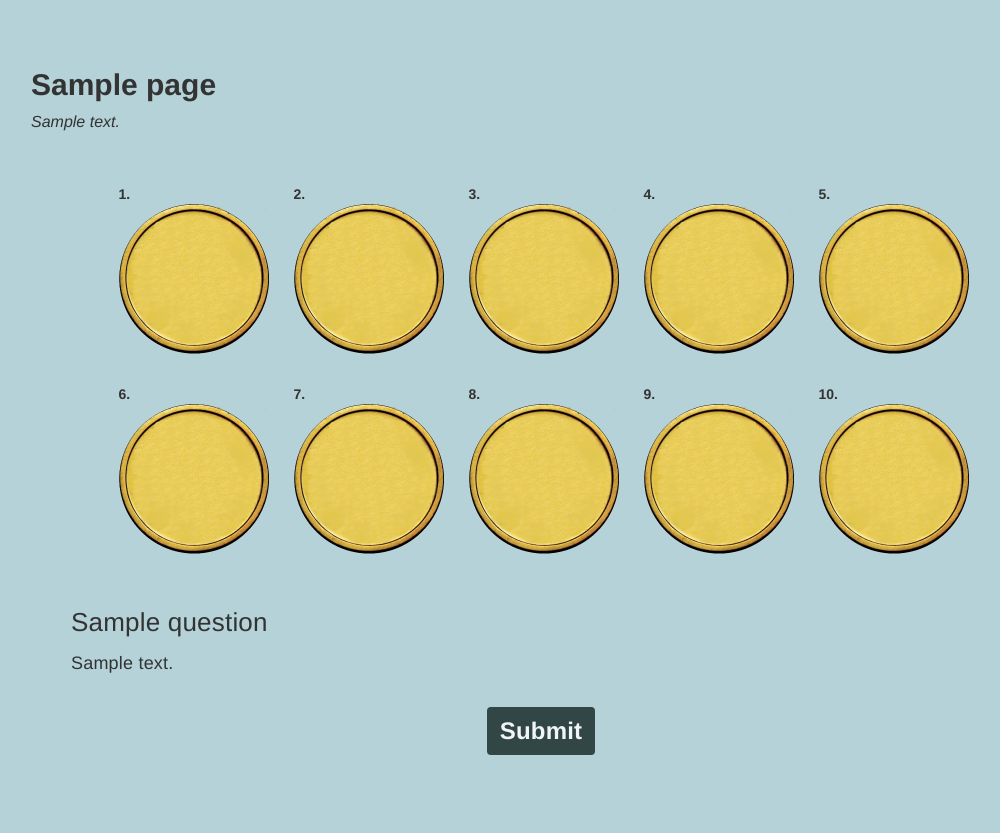
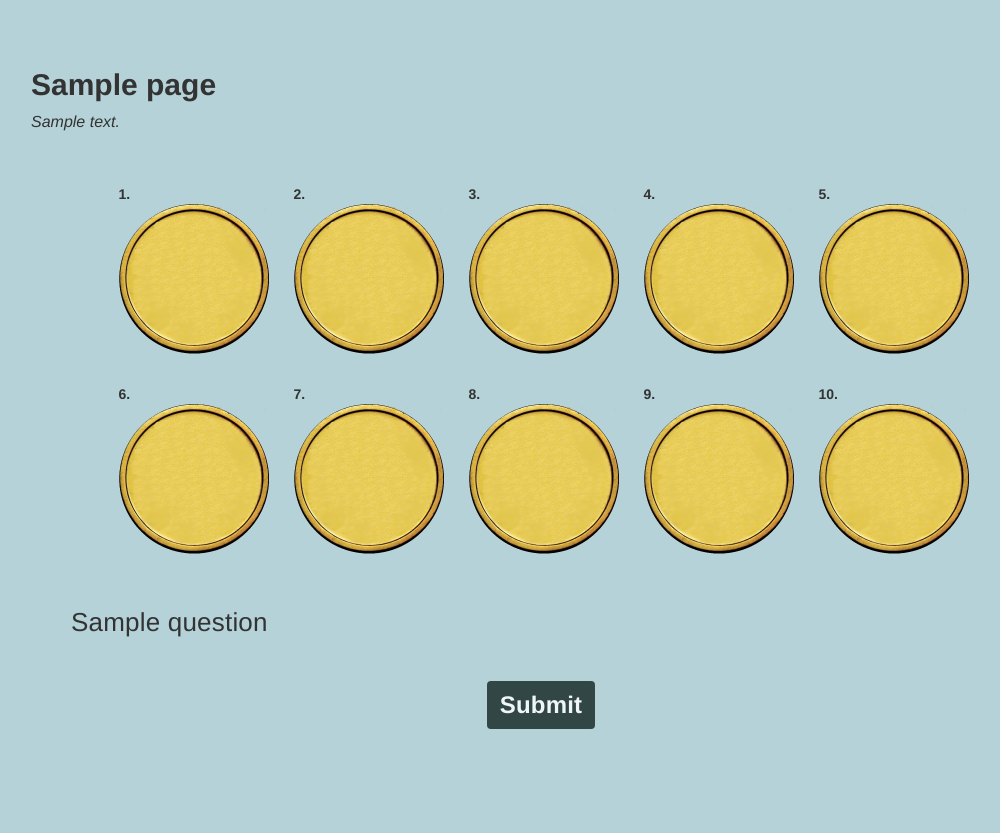
Before and after one commit to Tartar-san/QuestionnaireApp, a Django app: template templates/Lottery.html in a window 1280 px wide. Shown: the whole page, without its empty margins (99-1099 px from the left). After the commit the page ends 729 px from the top, so only its background shows below. Run offline with Django 3.2, Linux system fonts and the light colour scheme; the template is opened without the code that fills it: most values are stand-ins (such as "Sample title", 1, 10 or a date in 2020); some libraries are stand-ins or nearby versions.

Commit message:
some minor changes with text in Lottery.html

```diff
--- a/static/poll/css/styles.css
+++ b/static/poll/css/styles.css
@@ -26,6 +26,7 @@ input[type="radio"], input[type="checkbox"] {
 
 
 body{
+      font-size: 18px;
     background-color: #B4D2D7;
 }
 
@@ -93,8 +94,8 @@ p.page-text {
     font-size: 26px;
     margin-top: 20px;
     margin-bottom: 10px;
+}
 
-}
 
 .coin-container{
     font-size: 14px;
--- a/templates/Lottery.html
+++ b/templates/Lottery.html
@@ -190,16 +190,20 @@
                     </label>
                 </div>
             </div>
+
+         {% if page.language == "RU" %}
+            Ваш 10-значный код для участия в лотарее. Сохраните или запишите его, чтобы не потерять.
+
+        {% elif  page.language == "UA" %}
+            Ваш 10-значний код для участі у лотареї. Збережіть або запишіть його, щоб не загубити.
+
+        {% endif %}
+
             <ul>
                 {% for question in questions %}
                     <li class="question-text">
                         {{ question.heading }}
                     </li>
-
-                    <li>
-                        {{ question.text }}
-                    </li>
-
                 {% endfor %}
             </ul>
             <div style="text-align: center">
```
